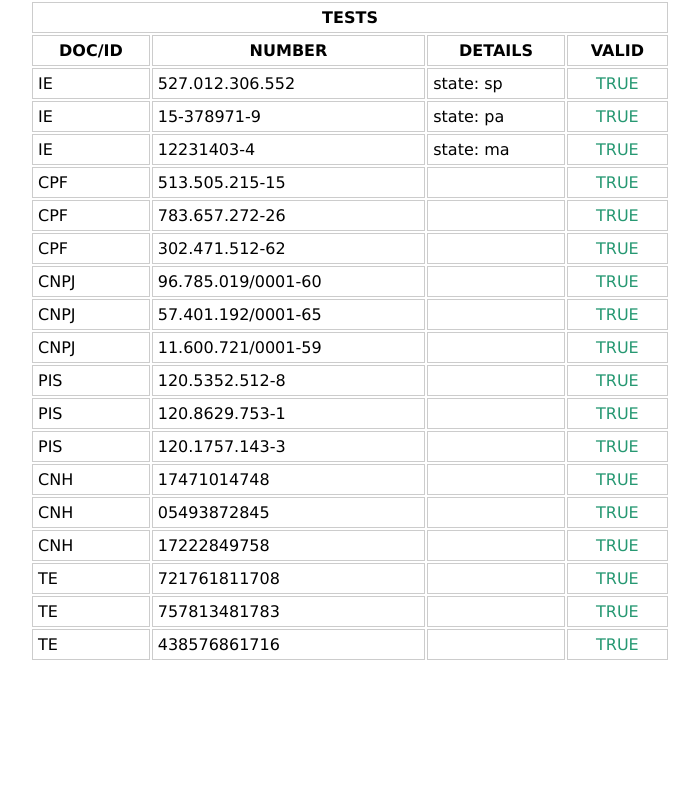
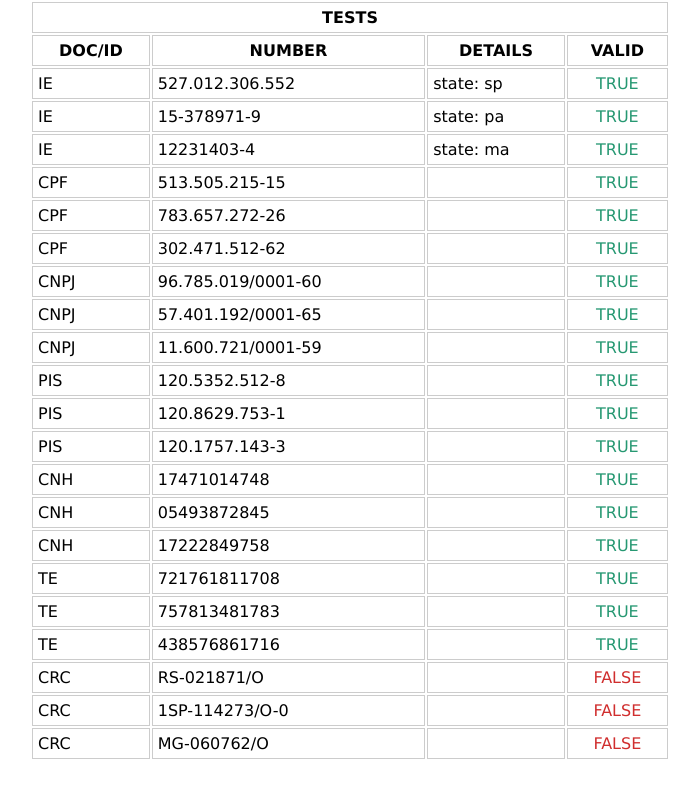
Before and after one commit to leandrosimoes/ls-docs, a plain HTML site: page index.html in a window 1280 px wide. Shown: the whole page, without its empty margins (290-989 px from the left). Drawn offline with nearby package versions, Linux system fonts and the light colour scheme.

Commit message:
Inicio da implementação da validação de Número de Registro no CRC (Conselho Regional Contábil). Ainda preciso encontrar uma documentação melhor para validar o algoritmo;

```diff
--- a/index.html
+++ b/index.html
@@ -69,6 +69,7 @@
         validPises = ['120.5352.512-8', '120.8629.753-1', '120.1757.143-3'],
         validCnhs = ['17471014748', '05493872845', '17222849758'],
         validTes = ['721761811708', '757813481783', '438576861716'],
+        validCRCs = ['RS-021871/O', '1SP-114273/O-0', 'MG-060762/O'],
         $area = $('#items');
 
     for (var i = 0; i < validIes.length; i++) {
@@ -130,7 +131,7 @@
 
     for (var i = 0; i < validCnhs.length; i++) {
         var number = validCnhs[i],
-            valid = CNH.validar(number, true);
+            valid = CNH.validar(number);
 
         $area.append(
             template
@@ -144,7 +145,7 @@
 
     for (var i = 0; i < validTes.length; i++) {
         var number = validTes[i],
-            valid = TE.validar(number, true);
+            valid = TE.validar(number);
 
         $area.append(
             template
@@ -155,4 +156,18 @@
                 .replace('{{valid}}', valid.toString().toUpperCase())
         );
     }
+
+    for (var i = 0; i < validCRCs.length; i++) {
+        var number = validCRCs[i],
+            valid = CRC.validar(number);
+
+        $area.append(
+            template
+                .replace('{{doc}}', 'CRC')
+                .replace('{{number}}', number)
+                .replace('{{details}}', '')
+                .replace('{{valid}}', valid.toString().toUpperCase())
+                .replace('{{valid}}', valid.toString().toUpperCase())
+        );
+    }
 </script>
--- a/src/br-docs.js
+++ b/src/br-docs.js
@@ -889,3 +889,75 @@
         window.TE = TE;
     }
 })(window, document, typeof (exports) !== "undefined");
+
+; (function (window, document, commonjs) {
+    'use strict';
+
+    var comuns = [
+      "0000000000000",
+      "1111111111111",
+      "2222222222222",
+      "3333333333333",
+      "4444444444444",
+      "5555555555555",
+      "6666666666666",
+      "7777777777777",
+      "8888888888888",
+      "9999999999999"
+    ];
+
+    var CRC = {
+        validar: function (crc) {
+            if (!crc) return false;
+
+            if (isNaN(parseInt(crc[0]))) {
+                crc = ('0' + crc);
+            }
+
+            if (crc.slice(-2)[0] != '-') {
+                crc = crc + '-0';
+            }
+
+            if (!crc || comuns.indexOf(crc) !== -1) return false;
+
+            var cSig = ['AC', 'AL', 'AM', 'AP', 'BA', 'CE', 'CF', 'DF', 'ES', 'FR', 'GB', 'GO',
+                        'LG', 'MA', 'MG', 'MS', 'MT', 'NI', 'NR', 'PA', 'PB', 'PE', 'PF', 'PI',
+                        'PJ', 'PR', 'RJ', 'RN', 'RO', 'RR', 'RS', 'SC', 'SE', 'SP', 'TO'],
+                cCod = ['26', '09', '01', '25', '11', '05', '24', '21', '12', '99', '22', '20',
+                        '30', '03', '18', '23', '19', '98', '21', '02', '07', '08', '50', '04',
+                        '51', '15', '13', '06', '29', '27', '17', '16', '10', '14', '28'],
+                cSit = "OTSPK",
+                nMul = 1,
+                nTot = 0,
+                cCRC = crc.toUpperCase(),
+                uf = cCRC.substr(1, 2),
+                onde = cSig.indexOf(uf);
+
+            if (onde == -1) return false;
+
+            var cod = cCod[onde],
+                numero = cCRC.substr(4, 6),
+                sit = cCRC.substr(11, 1),
+                onde = cSit.indexOf(sit) + 1,
+                final = '1' + cod.toString() + numero.toString() + onde.toString(),
+                x = 0;
+
+            for (var i = final.length - 1; i >= 0; i--) {
+                x = (nMul++ > 9) ? 3 : nMul;
+                nTot += parseInt(final.substr(i, 1)) * x;
+            }
+
+            var dig = 11 - (nTot % 11);
+
+            if (dig == 10 || dig == 11) dig = 0;
+
+            return (dig == cCRC.substr(13, 1));
+        }
+    };
+
+    if (commonjs) {
+        module.exports = CRC;
+    } else {
+        window.CRC = CRC;
+    }
+})(window, document, typeof (exports) !== "undefined");
```
